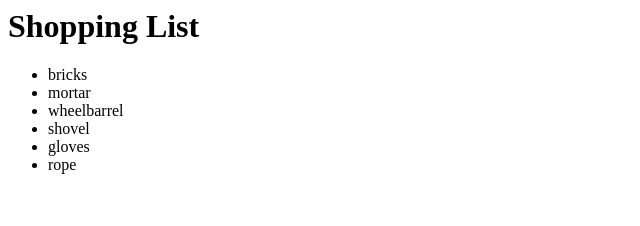
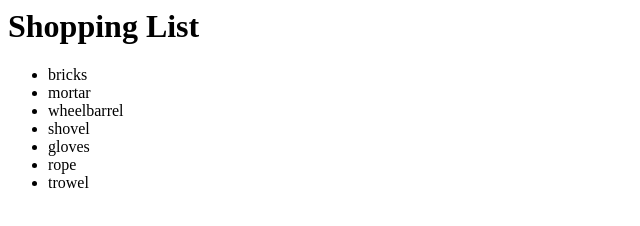
Before and after one commit to michael01191977/newGitTest, a plain HTML site: page index.html in a window 1280 px wide. Shown: the full height of the page, 0-640 px from the left. Drawn offline with Linux system fonts and the light colour scheme.

Commit message:
added trowel

```diff
--- a/index.html
+++ b/index.html
@@ -9,6 +9,7 @@
   <li>shovel</li>
   <li>gloves</li>
   <li>rope</li>
+  <li>trowel</li>
 </ul>
 </div>
 </body>
```
